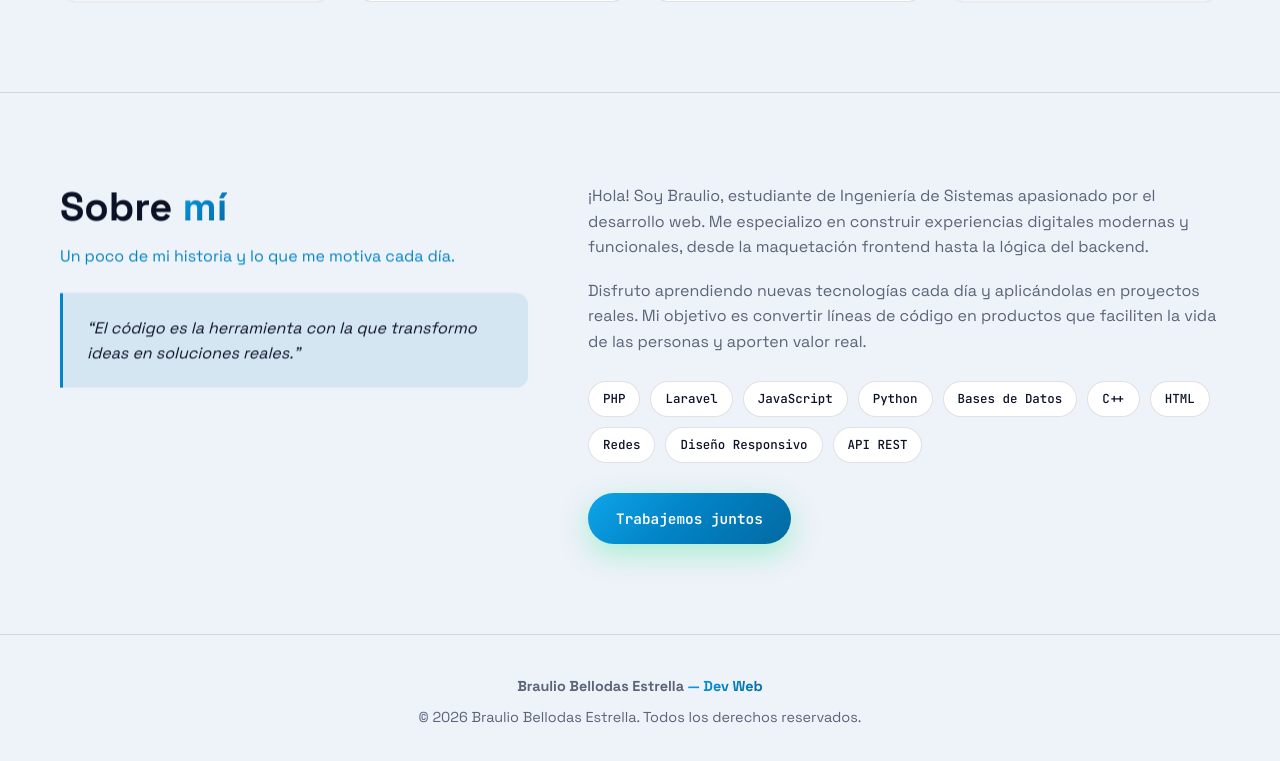
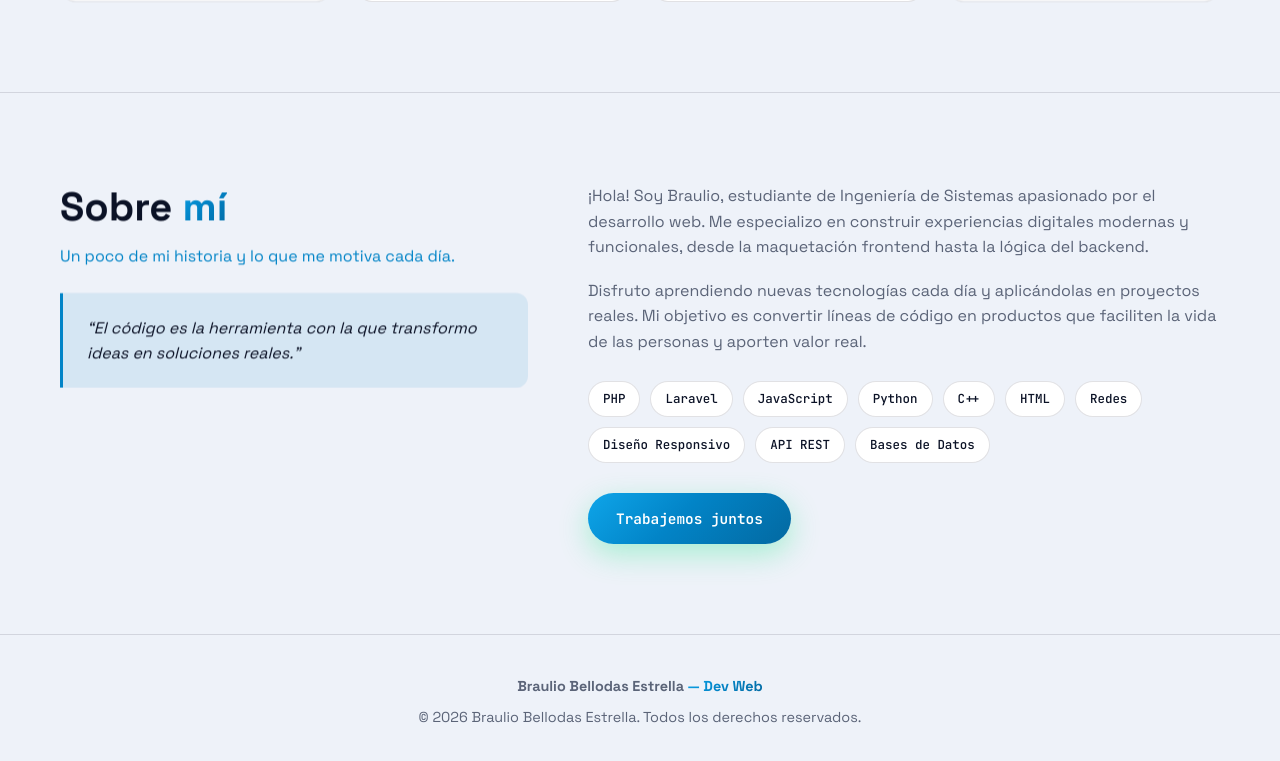
Before and after one commit to brauliobe10/Portfolio-web, a React (Vite) app: page / in a window 1280 px wide. Shown: the part 1062-1823 px from the top of the page. Built offline with nearby package versions, Linux system fonts and the light colour scheme.

Commit message:
cambio en el stack pagina home

```diff
--- a/src/pages/Home.jsx
+++ b/src/pages/Home.jsx
@@ -1,7 +1,7 @@
-import { Link } from 'react-router-dom';
-import ScrollReveal from '../components/ScrollReveal';
-import { profile, stats } from '../data/portfolio';
-import './styles/Home.css';
+import { Link } from "react-router-dom";
+import ScrollReveal from "../components/ScrollReveal";
+import { profile, stats } from "../data/portfolio";
+import "./styles/Home.css";
 
 export default function Home() {
   return (
@@ -93,7 +93,8 @@ console.log(desarrollador);`}</code>
             </p>
             <div className="about-quote">
               <p>
-                &ldquo;El código es la herramienta con la que transformo ideas en soluciones reales.&rdquo;
+                &ldquo;El código es la herramienta con la que transformo ideas
+                en soluciones reales.&rdquo;
               </p>
             </div>
           </ScrollReveal>
@@ -105,13 +106,22 @@ console.log(desarrollador);`}</code>
               </p>
             ))}
             <div className="about-tags">
-              {['PHP', 'Laravel', 'JavaScript', 'Python', 'Bases de Datos', 'C++', 'HTML', 'Redes', 'Diseño Responsivo', 'API REST', ].map(
-                (tag) => (
-                  <span key={tag} className="tag">
-                    {tag}
-                  </span>
-                ),
-              )}
+              {[
+                "PHP",
+                "Laravel",
+                "JavaScript",
+                "Python",
+                "C++",
+                "HTML",
+                "Redes",
+                "Diseño Responsivo",
+                "API REST",
+                "Bases de Datos",
+              ].map((tag) => (
+                <span key={tag} className="tag">
+                  {tag}
+                </span>
+              ))}
             </div>
             <Link to="/contacto" className="btn btn-primary">
               Trabajemos juntos
```
